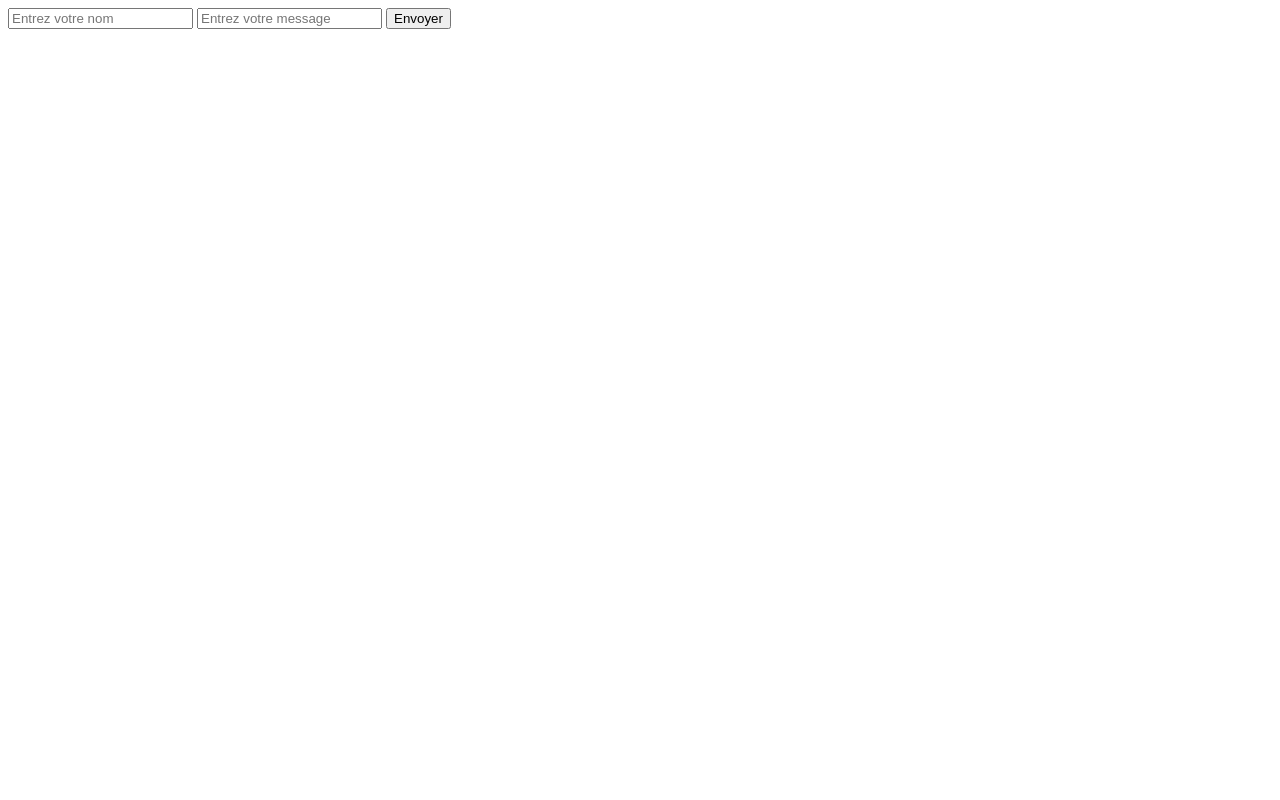
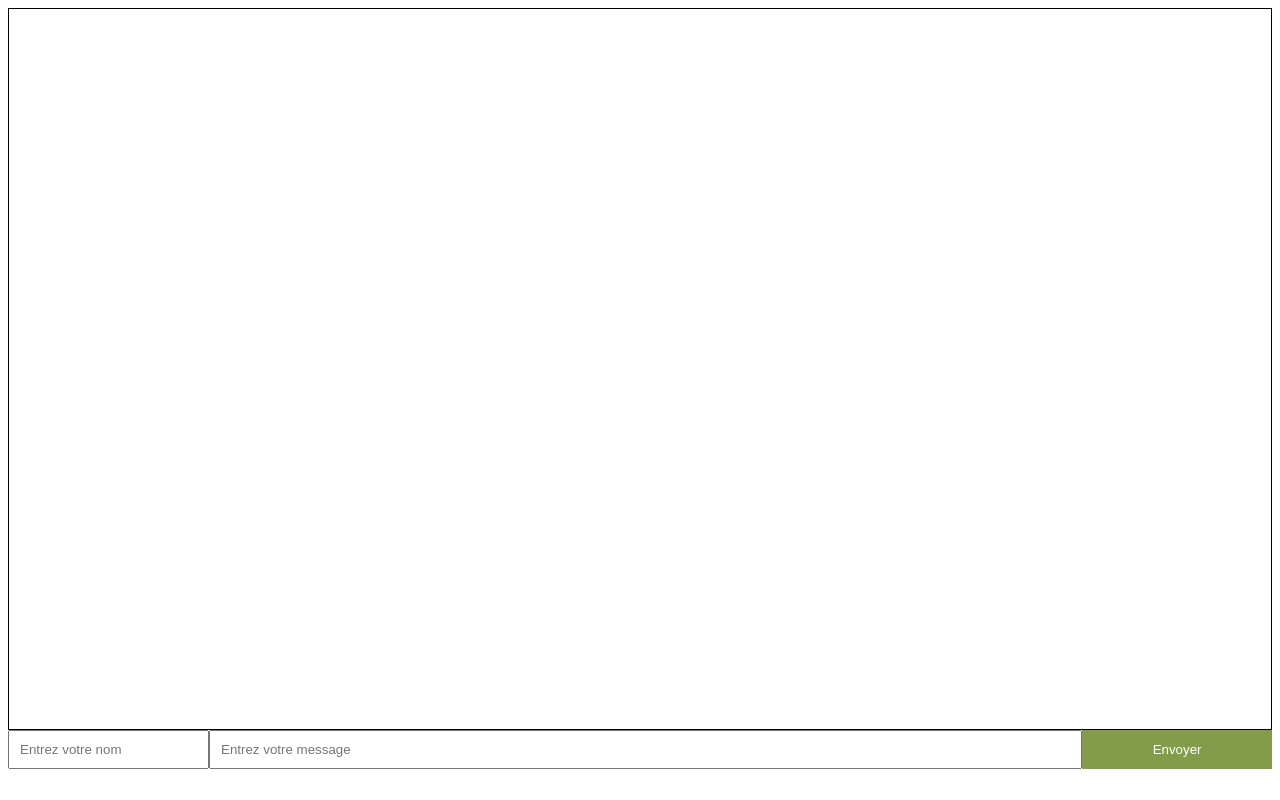
Before and after one commit to abdel20172/RealTimeChat, a website: page index.html in a window 1280 px wide. Drawn offline with Linux system fonts and the light colour scheme.

Commit message:
Style css

```diff
--- a/index.html
+++ b/index.html
@@ -5,6 +5,46 @@
     <meta http-equiv="X-UA-Compatible" content="IE=edge">
     <meta name="viewport" content="width=device-width, initial-scale=1.0">
     <title>Chat Socket.io</title>
+    <style>
+        #messages{
+            border: 1px solid black;
+            height: 90vh;
+        }
+
+        #messages p{
+            margin: 0;
+            padding: 10px;
+        }
+
+        #messages :nth-child(odd){
+            background-color: #aaa;
+        }
+
+        form{
+            display: flex
+        }
+
+        :is(#name, button){
+            flex: 1;
+            padding: 10px;
+        }
+
+        #message{
+            flex: 5;
+            padding: 10px;
+        }
+        button{
+            border: none;
+            background-color: #839c49;
+            color: white;
+        }
+
+
+
+
+
+
+    </style>
 </head>
 <body>
     <div id="messages"></div>
```
